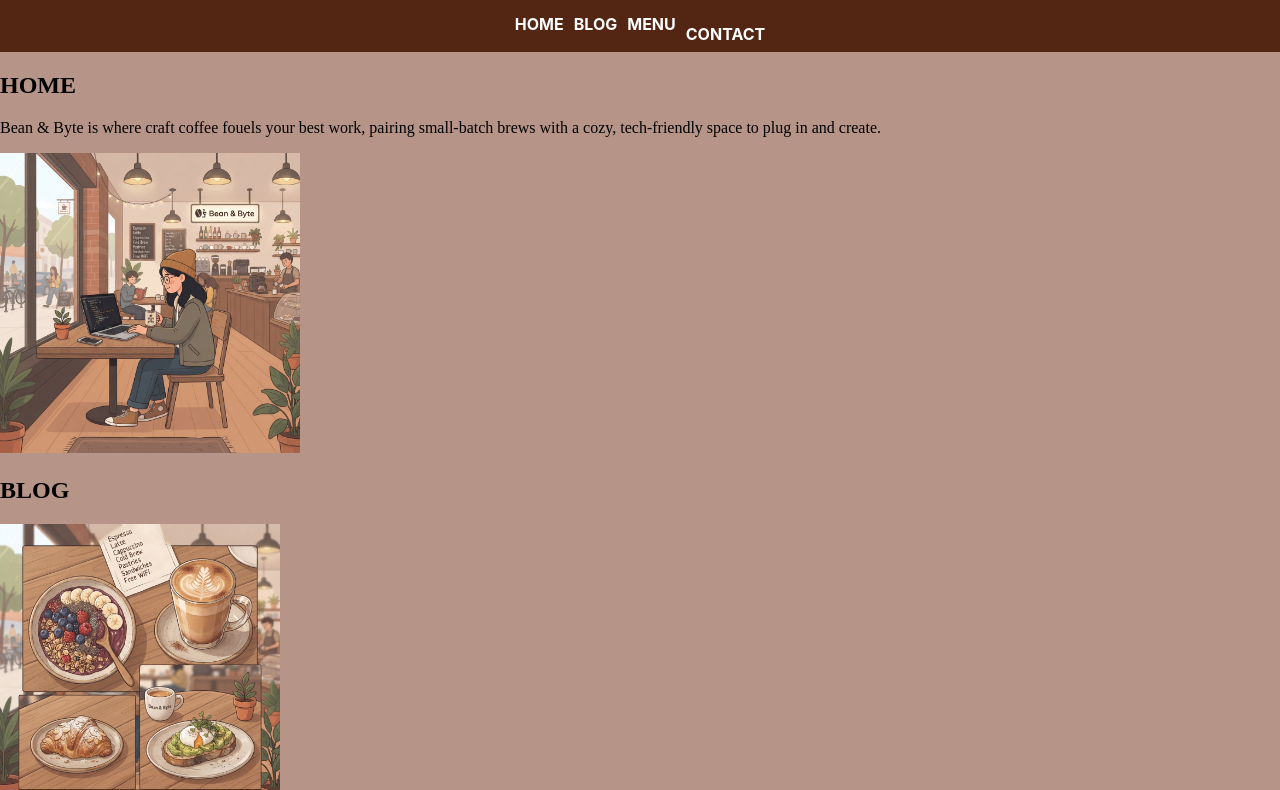
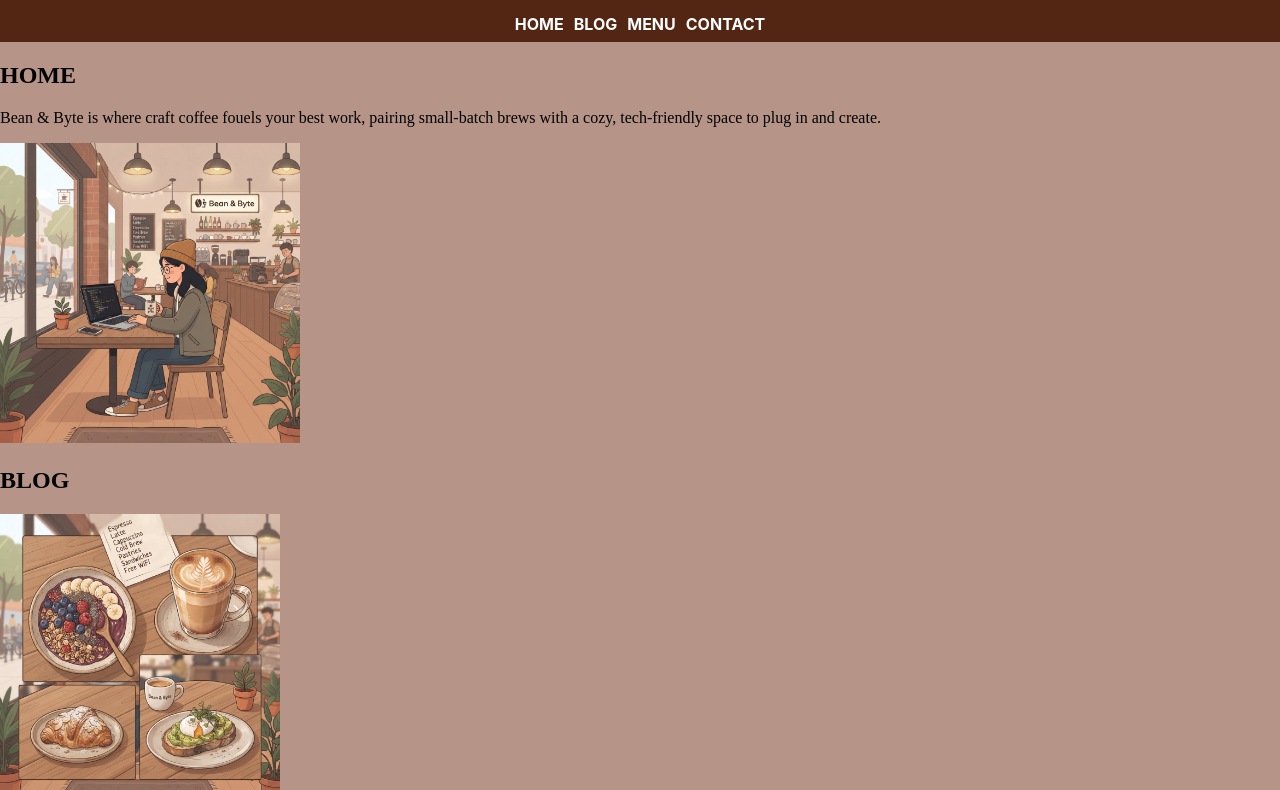
Before and after one commit to Straw-Verry/Bean-and-Byte, a plain HTML site: page index.html in a window 1280 px wide. Shown: the part 76-866 px from the top of the page. Drawn offline with Linux system fonts and the light colour scheme.

Commit message:
Update index.html

```diff
--- a/index.html
+++ b/index.html
@@ -11,10 +11,10 @@
 <header>
     <h1> BEAN & BYTE </h1>
     <ul>
-        <li> <a href="#home"> HOME </a></li>
-        <li> <a href="blog.html"> BLOG </a></li>
-        <li> <a href="menu.html"> MENU </li>
-        <li> <a href="contact.html"> CONTACT </a></li>
+        <li> <a href="#home"> HOME </a> </li>
+        <li> <a href="blog.html"> BLOG </a> </li>
+        <li> <a href="menu.html"> MENU </a> </li>
+        <li> <a href="contact.html"> CONTACT </a> </li>
     </ul>
 </header>
 
```
